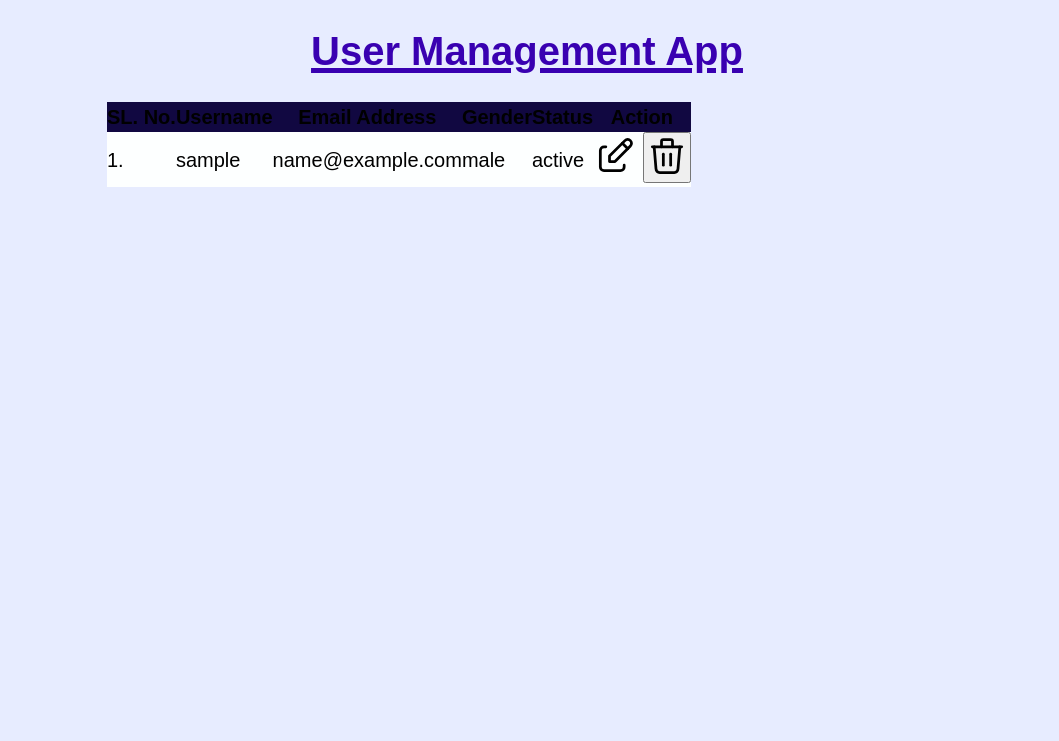
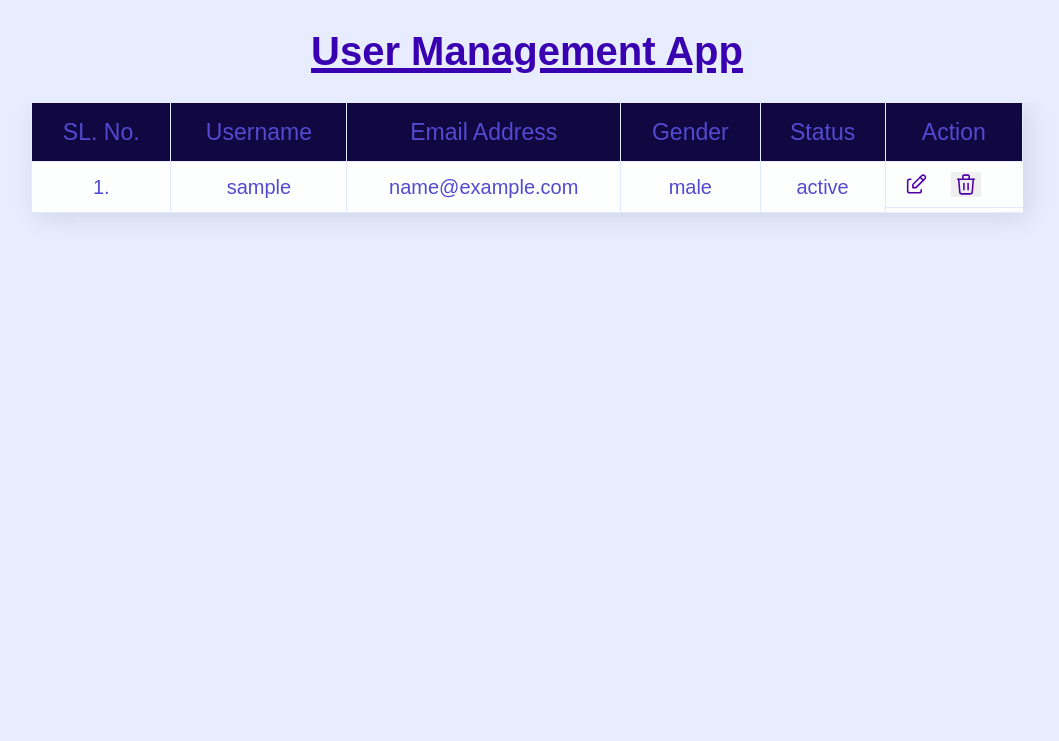
Before and after one commit to Rahulbaran/user-management-app, a Node server app: page / in a window 1280 px wide. Shown: the top 741 px of the page, without its empty margins (113-1172 px from the left). Run offline with Node 20, Linux system fonts and the light colour scheme; tables that the repository leaves empty hold one stand-in row (values such as "Sample post"); some libraries are stand-ins or nearby versions.

Commit message:
style: add css styling to users table

```diff
--- a/public/css/pages/home.css
+++ b/public/css/pages/home.css
@@ -9,25 +9,79 @@
   }
 }
 
-.table-section {
-  display: flex;
-  justify-content: center;
-}
-
 .table-container {
   block-size: 80vh;
   overflow: auto;
-  inline-size: min(90vw, 840px);
 }
 
 .table {
   border-collapse: collapse;
+  inline-size: min(90vw, 992px);
+  margin-inline: auto;
+  box-shadow: 5px 5px 25px oklch(10% 0.01 260 / 0.1);
 
   & thead {
     background-color: var(--table-header-bg);
+  }
+
+  & th {
+    border: 1px solid var(--table-header-border);
+    font-weight: var(--fw-medium);
+    font-size: calc(var(--base-fs) * 1.15);
+  }
+
+  & td:not(.action) {
+    border: 1px solid var(--table-data-border);
+  }
+
+  & .action {
+    border-bottom: 1px solid var(--table-data-border);
   }
 
   & tbody tr {
     background-color: var(--table-bg);
   }
 }
+
+th,
+td {
+  color: var(--text-color);
+  padding: var(--base-padding) calc(var(--base-padding) * 1.5);
+  text-align: center;
+}
+
+.action {
+  display: flex;
+  align-items: center;
+  gap: calc(var(--base-gap) * 2);
+
+  .update-btn svg,
+  .delete-btn svg {
+    width: 1.5em;
+    height: 1.25em;
+    stroke: var(--icon-color);
+    transition: opacity 100ms ease;
+
+    &:hover {
+      opacity: 0.6;
+    }
+  }
+
+  .update-btn {
+    font-size: var(--base-fs);
+    display: grid;
+    place-items: center;
+  }
+
+  .delete-btn {
+    font-size: inherit;
+    display: flex;
+    align-items: center;
+    background-color: none;
+    border: none;
+
+    &:hover {
+      cursor: pointer;
+    }
+  }
+}
```
